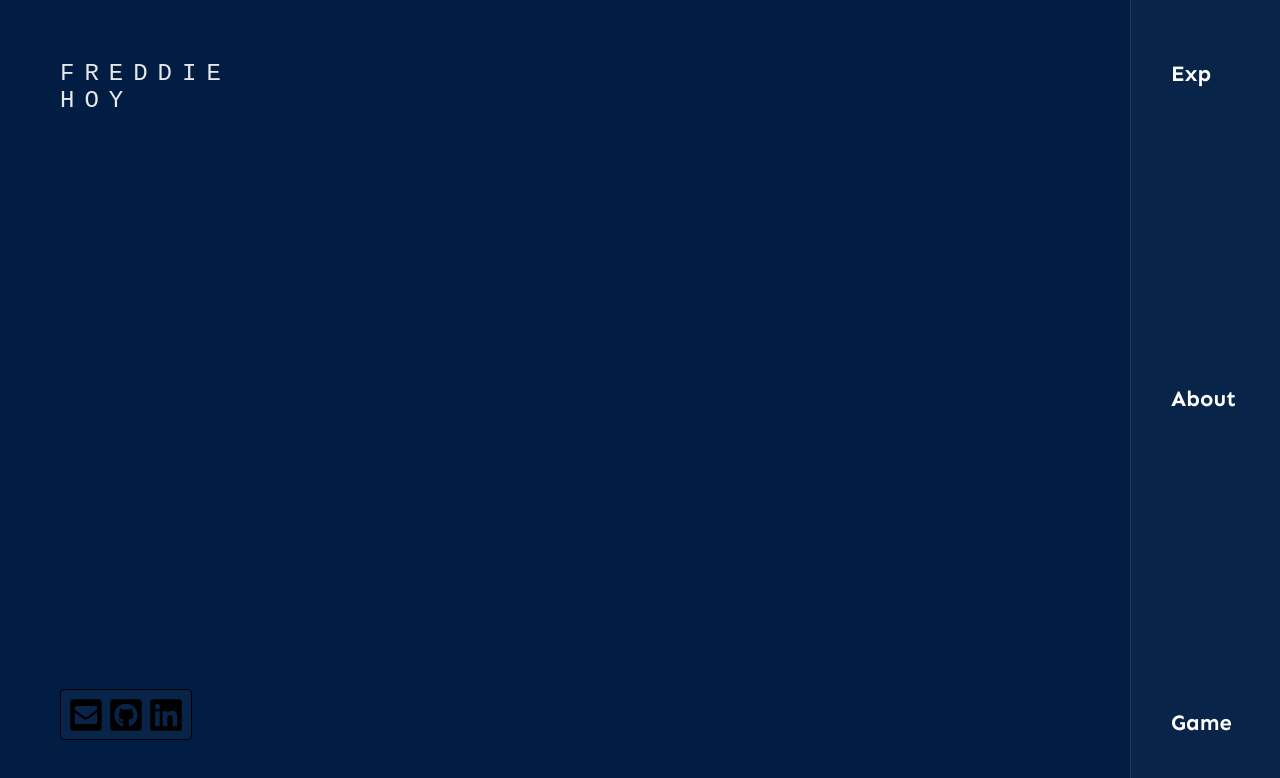
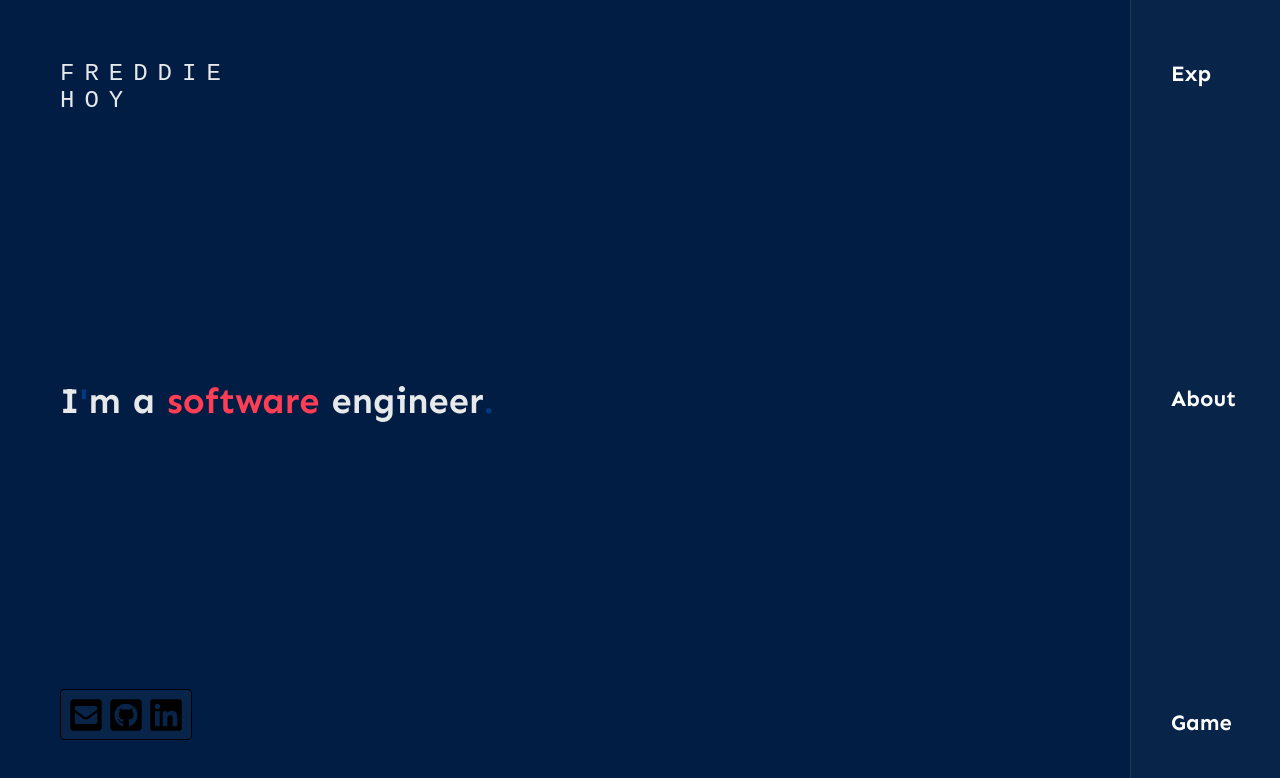
Before and after one commit to FreddieHoy/react-portfolio, a React (Create React App) app: page / in a window 1280 px wide. Shown: the top 778 px of the page. Built offline with nearby package versions, Linux system fonts and the light colour scheme.

Commit message:
Change routing for default route to be home

```diff
--- a/src/App.js
+++ b/src/App.js
@@ -51,7 +51,7 @@ export const App = () => (
         <Route path="/experience/generalassembly" component={GAExp} />
         <Route path="/experience" component={Experience} />
         <Route path="/about" component={About} />
-        <Route path="/home" component={Home} />
+        <Route path="/" component={Home} />
       </Switch>
     </HashRouter>
     <ContactLinks />
--- a/src/components/common/NameHeading.js
+++ b/src/components/common/NameHeading.js
@@ -35,7 +35,7 @@ const StyledLink = styled(Link)`
 
 export const NameHeading = () => (
   <TitleContainer>
-    <StyledLink to="/home">
+    <StyledLink to="/">
       <NameTitle>
         {nameHeadingText.freddie}
         <br />
```
